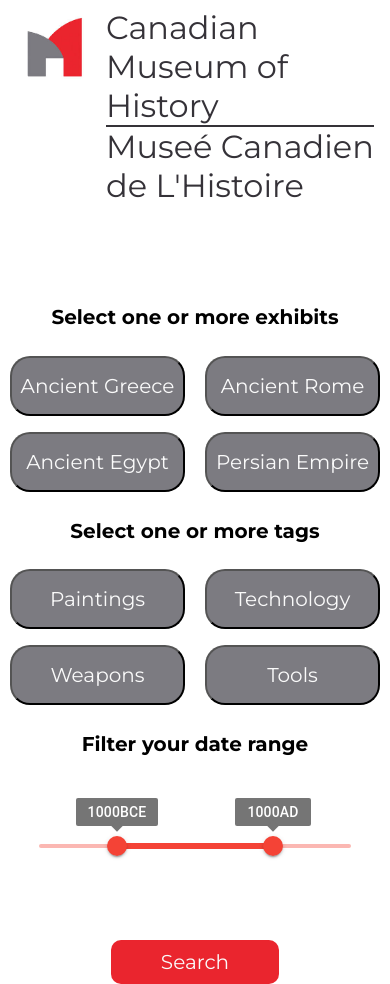
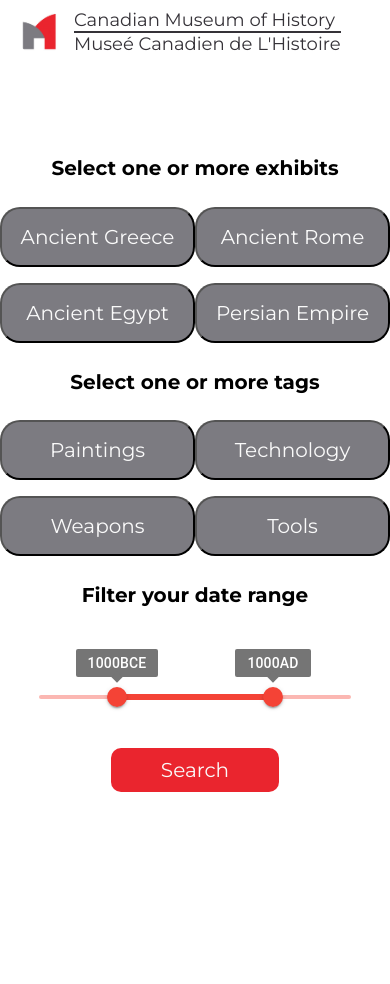
Before and after one commit to chahilr/COSC-4P02-Project, a React (Create React App) app: page /customizer in a window 390 px wide. After the commit the page ends 844 px from the top, so only its background shows below. Built offline with nearby package versions, Linux system fonts and the light colour scheme; no server answers.

Commit message:
Finished last set of merge conflicts

```diff
--- a/src/final/pages/ArtifactOverview.js
+++ b/src/final/pages/ArtifactOverview.js
@@ -1,6 +1,7 @@
+import styles from '../styles/ArtifactOverview.module.css';
 import React from 'react';
 import '../../mobile.css';
-import '../styles/ArtifactOverview.module.css';
+import { useLocation } from 'react-router-dom';
 
 
 export default function ArtifactOverview() {
--- a/src/final/pages/TimelineCustomizer.js
+++ b/src/final/pages/TimelineCustomizer.js
@@ -106,7 +106,7 @@
         </div>
       </div>
       <h4 className="instruction-heading">Filter your date range</h4>
-      <div style={{ width: '80%', margin: '75px auto' }}>
+      <div style={{ width: '80%', margin: '75px auto' }} className="slider-container">
         {/* Slider */}
         <YearRangeSlider
           value={yearRange}
@@ -115,7 +115,7 @@
           }}
         />
       </div>
-      <div style={{ textAlign: 'center' }}>
+      <div style={{ textAlign: 'center' }} className="search-button-container">
         {getUserInputs() != null ? (
           <Link
             style={{
--- a/src/final/styles/Home.module.css
+++ b/src/final/styles/Home.module.css
@@ -148,3 +148,70 @@
 }
 
 /* ╚⏤⏤⏤⏤╗ Banners ╔⏤⏤⏤⏤╝*/
+
+
+
+
+/* MOBILE */
+@media only screen and (max-width: 750px) {
+/* ╔⏤⏤⏤⏤╝ Banners ╚⏤⏤⏤⏤╗*/
+    .translucent-banner {
+    margin: 1em 0em;
+    font-size: 22px;
+    }
+/* ╚⏤⏤⏤⏤╗ Banners ╔⏤⏤⏤⏤╝*/
+
+/* ╔⏤⏤⏤⏤╝ Artifact Search/Timeline Generation ╚⏤⏤⏤⏤╗*/
+    #main-button-group {
+        padding-left: 0px;
+    }
+    .landing-page-main-button {
+    width: 95vw;
+    height: 2em;
+    font-size: 22px;
+    }
+
+    .landing-page-main-button-link {
+        width: 95vw;
+    }
+
+    #landing-page-artifact-search-bar {
+    width: 90vw;
+    height: 2em;
+    font-size: 22px;
+    }
+/* ╚⏤⏤⏤⏤╗ Artifact Search/Timeline Generation ╔⏤⏤⏤⏤╝*/
+
+
+/* ╔⏤⏤⏤⏤╝ Homepage Exhibit Buttons/Button-wrappers ╚⏤⏤⏤⏤╗*/
+    #exhibit-options-list {
+        display: flex;
+        justify-content: center;
+        text-align: center;
+        flex-direction: column;
+    }
+
+    #exhibit-options-list > div > li > a > .option-button {
+        width: 75vw !important;
+    }
+
+    /* Spaces the first row of buttons appropriately for desktop styles */
+    #exhibit-options-r1 {
+        flex-direction: column;
+        gap: 1em;
+        margin-bottom: 1em;
+    }
+
+    /* Spaces the second row of buttons appropriately for desktop styles */
+    #exhibit-options-r2 {
+        flex-direction: column;
+        gap: 1em;
+    }
+
+    #exhibit-options-list > div > li > a > .option-button {
+        font-size: 18px;
+        padding: 22px 0px;
+        border-radius: 20px;
+    }
+/* ╚⏤⏤⏤⏤╗ Homepage Exhibit Button/Button-wrappers ╔⏤⏤⏤⏤╝*/
+}
--- a/src/final/styles/Logo.module.css
+++ b/src/final/styles/Logo.module.css
@@ -43,3 +43,15 @@
 }
 
 /* ╚⏤⏤⏤⏤╗ Museum Logo ╔⏤⏤⏤⏤╝*/
+
+@media only screen and (max-width: 750px) {
+    /* Mobile */
+    .logo-text > span {
+        font-size: 18px !important;
+    }
+
+    .logo-image>img {
+        height: var(--mobile-logo-size);
+        width: var(--mobile-logo-size);
+    }
+}
--- a/src/index.css
+++ b/src/index.css
@@ -20,9 +20,8 @@
 
   /* Website's sizes */
   --logo-size: 80px;
+  --mobile-logo-size: 3em;
 }
-
-
 
 /* ╔⏤⏤⏤⏤╝ Homepage Exhibit Buttons/Button-wrappers ╚⏤⏤⏤⏤╗*/
 /* Following rules made by Reet for the timeline customizer*/
--- a/src/mobile.css
+++ b/src/mobile.css
@@ -2,66 +2,9 @@
 
 /* ╔⏤⏤⏤⏤╝ HOME PAGE ╚⏤⏤⏤⏤╗*/
 
-
-/* ╔⏤⏤⏤⏤╝ Museum Text ╚⏤⏤⏤⏤╗*/
-  .logo-text > span {
-    font-size: 18px !important;
-  }
-/* ╚⏤⏤⏤⏤╗ Museum Text ╔⏤⏤⏤⏤╝*/
-
-/* ╔⏤⏤⏤⏤╝ Banners ╚⏤⏤⏤⏤╗*/
-  .translucent-banner {
-    margin: 1em 0em;
-    font-size: 22px;
-  }
-/* ╚⏤⏤⏤⏤╗ Banners ╔⏤⏤⏤⏤╝*/
-
-/* ╔⏤⏤⏤⏤╝ Artifact Search/Timeline Generation ╚⏤⏤⏤⏤╗*/
-  .landing-page-main-button {
-    width: 95vw;
-    height: 2em;
-    font-size: 22px;
-  }
-
-  #landing-page-artifact-search-bar {
-    width: 95vw;
-    height: 2em;
-    font-size: 22px;
-  }
-/* ╚⏤⏤⏤⏤╗ Artifact Search/Timeline Generation ╔⏤⏤⏤⏤╝*/
-
-
-/* ╔⏤⏤⏤⏤╝ Homepage Exhibit Buttons/Button-wrappers ╚⏤⏤⏤⏤╗*/
-  #exhibit-options-list {
-    display: flex;
-    justify-content: center;
-    text-align: center;
-    flex-direction: column;
-  }
-
-  #exhibit-options-list > div > li > a > .option-button {
+  .option-button {
     width: 75vw !important;
   }
-
-  /* Spaces the first row of buttons appropriately for desktop styles */
-  #exhibit-options-r1 {
-    flex-direction: column;
-    gap: 1em;
-    margin-bottom: 1em;
-  }
-
-  /* Spaces the second row of buttons appropriately for desktop styles */
-  #exhibit-options-r2 {
-    flex-direction: column;
-    gap: 1em;
-  }
-
-  #exhibit-options-list > div > li > a > .option-button {
-    font-size: 18px;
-    padding: 22px 0px;
-    border-radius: 20px;
-  }
-/* ╚⏤⏤⏤⏤╗ Homepage Exhibit Button/Button-wrappers ╔⏤⏤⏤⏤╝*/
 
 /* ╚⏤⏤⏤⏤╗ HOME PAGE ╔⏤⏤⏤⏤╝*/
 
@@ -85,5 +28,11 @@
     width: 45%;
     padding: 0.8em 0em;
   }
+  .search-button-container {
+    padding-bottom: 2em;
+  }
+  .slider-container {
+    margin-bottom: 2em !important;
+  }
 
 }
```
